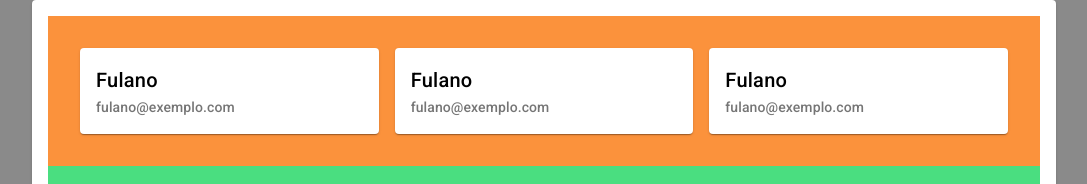
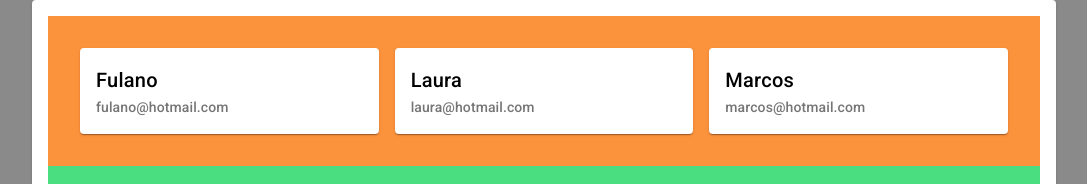
Before and after one commit to heberGustavo/formulario-de-usuarios-angular, an Angular app: page / in a window 1280 px wide. Shown: the top 184 px of the page, without its empty margins (96-1183 px from the left). Built offline with nearby package versions, Linux system fonts and the light colour scheme.

Commit message:
Rendering user information by passing the list to the component

```diff
--- a/src/app/app.component.html
+++ b/src/app/app.component.html
@@ -2,7 +2,7 @@
   <mat-card>
     <mat-card-content>
       <div class="p-4 bg-orange-400">
-        <app-users-list></app-users-list>
+        <app-users-list [usersList]="usersList"></app-users-list>
       </div>
       <div class="p-4 bg-green-400">
         TABS
--- a/src/app/app.component.ts
+++ b/src/app/app.component.ts
@@ -3,6 +3,8 @@ import { CountriesService } from './services/countries.service';
 import { StatesService } from './services/states.service';
 import { CitiesService } from './services/cities.service';
 import { UsersService } from './services/users.service';
+import { UsersListResponse } from './types/users-list-response';
+import { take } from 'rxjs';
 
 @Component({
   selector: 'app-root',
@@ -10,7 +12,7 @@ import { UsersService } from './services/users.service';
   styleUrl: './app.component.scss'
 })
 export class AppComponent implements OnInit {
-  title = 'formulario-usuarios';
+  usersList: UsersListResponse = [];
 
   constructor(
     private readonly _countriesService: CountriesService,
@@ -23,6 +25,10 @@ export class AppComponent implements OnInit {
     //this._countriesService.getCountries().subscribe((data) => { console.log("Countries: ", data) });
     //this._statesService.getStates('Brazil').subscribe((data) => console.log("States: ", data));
     //this._citiesService.getCitiesInCountryAndState('Brazil', 'Acre').subscribe((data) => console.log("Cities: ", data));
-    this._usersService.getUsers().subscribe((data) => console.log("Users: ", data));
+
+
+    // Take é usado para ouvir apenas a primeira emissão de um Observable e depois se desinscrever automaticamente.
+    // Isso é útil para evitar vazamentos de memória em casos onde o Observable pode emitir múltiplos valores ao longo do tempo, mas você só precisa do primeiro valor.
+    this._usersService.getUsers().pipe(take(1)).subscribe((data) => this.usersList = data);
   }
 }
--- a/src/app/components/components.module.ts
+++ b/src/app/components/components.module.ts
@@ -1,4 +1,5 @@
 import { NgModule } from "@angular/core";
+import { CommonModule } from "@angular/common";
 
 import { PipesModule } from "../pipes/pipes.module";
 import { AngularMaterialModule } from "../angular-material/angular-material.module";
@@ -11,6 +12,7 @@ import { UsersListComponent } from './users-list/users-list.component';
     imports: [
         PipesModule,
         AngularMaterialModule,
+        CommonModule,
     ],
     exports: [
         UsersListComponent,
--- a/src/app/components/users-list/users-list.component.html
+++ b/src/app/components/users-list/users-list.component.html
@@ -1,22 +1,11 @@
 <div class="p-4 grid bg-orange-400 gap-4 sm:grid-cols-3">
-    <mat-card class="user-card-hover">
+    <mat-card
+        *ngFor="let user of usersList;"
+        class="user-card-hover"
+    >
         <mat-card-header>
-            <mat-card-title>{{ 'Fulano' }}</mat-card-title>
-            <mat-card-subtitle>{{ 'fulano@exemplo.com' }}</mat-card-subtitle>
-        </mat-card-header>
-        <mat-card-content></mat-card-content>
-    </mat-card>
-    <mat-card class="user-card-hover">
-        <mat-card-header>
-            <mat-card-title>{{ 'Fulano' }}</mat-card-title>
-            <mat-card-subtitle>{{ 'fulano@exemplo.com' }}</mat-card-subtitle>
-        </mat-card-header>
-        <mat-card-content></mat-card-content>
-    </mat-card>
-    <mat-card class="user-card-hover">
-        <mat-card-header>
-            <mat-card-title>{{ 'Fulano' }}</mat-card-title>
-            <mat-card-subtitle>{{ 'fulano@exemplo.com' }}</mat-card-subtitle>
+            <mat-card-title>{{ user.name }}</mat-card-title>
+            <mat-card-subtitle>{{ user.email }}</mat-card-subtitle>
         </mat-card-header>
         <mat-card-content></mat-card-content>
     </mat-card>
--- a/src/app/components/users-list/users-list.component.ts
+++ b/src/app/components/users-list/users-list.component.ts
@@ -1,4 +1,5 @@
-import { Component } from '@angular/core';
+import { Component, Input } from '@angular/core';
+import { UsersListResponse } from '../../types/users-list-response';
 
 @Component({
   selector: 'app-users-list',
@@ -6,5 +7,5 @@ import { Component } from '@angular/core';
   styleUrl: './users-list.component.scss'
 })
 export class UsersListComponent {
-
+  @Input({ required: true }) usersList: UsersListResponse = [];
 }
```
Also changed, not shown: 1 other file (tests, documents, lock files or other folders).
